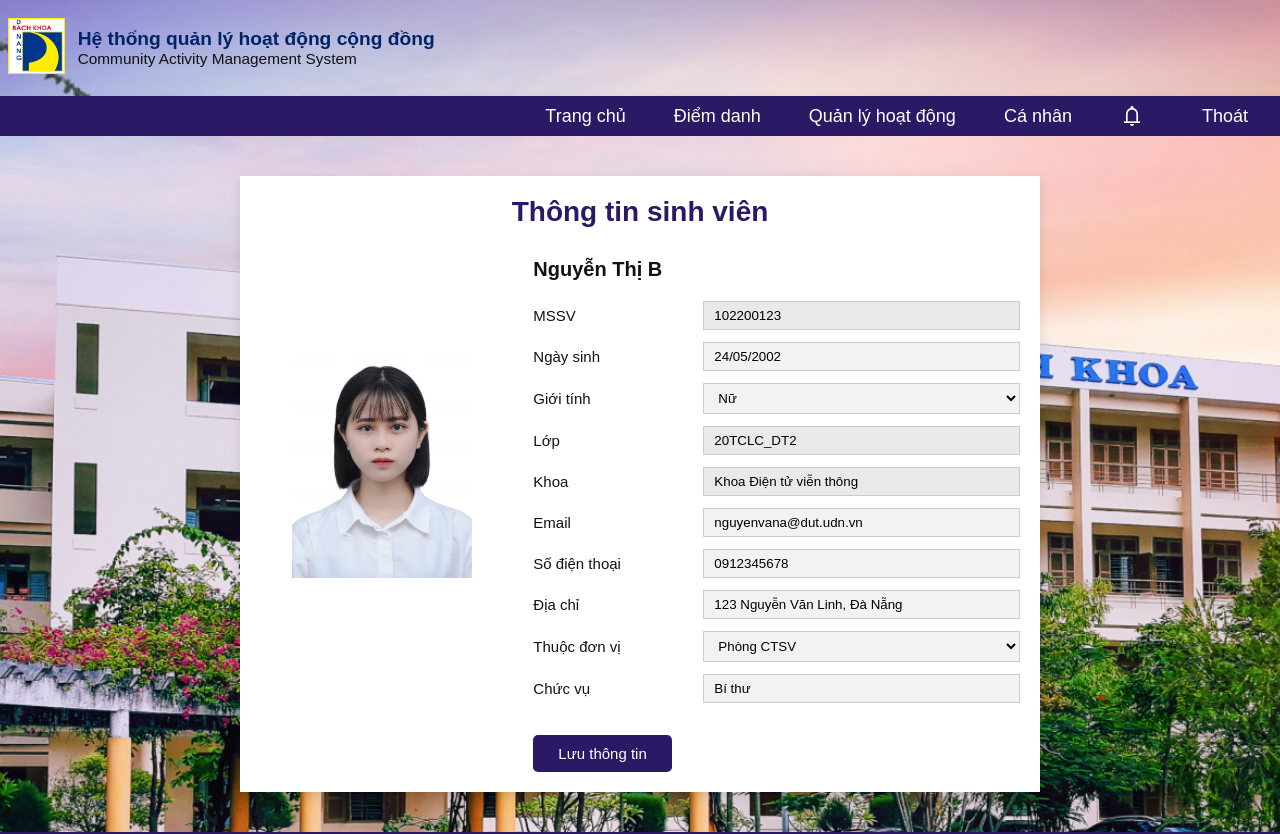
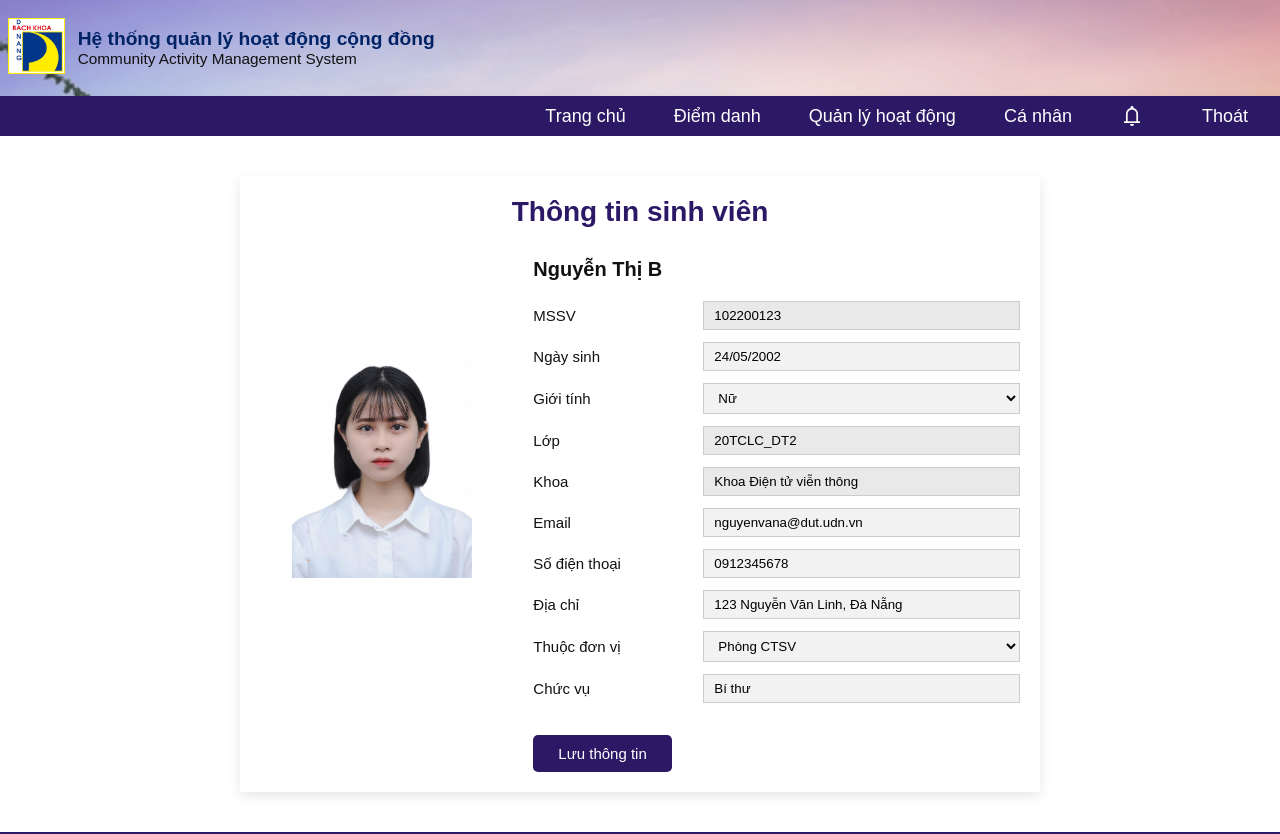
Before and after one commit to hami308/PBL6_QUANLY_HDCD, a React (Vite) app: page /student-infor in a window 1280 px wide. Shown: the top 834 px of the page. Built offline with nearby package versions, Linux system fonts and the light colour scheme.

Commit message:
update studentinfor.css

```diff
--- a/src/components/Student/ManageActivity_Student/ManageActivity_Student.css
+++ b/src/components/Student/ManageActivity_Student/ManageActivity_Student.css
@@ -95,11 +95,10 @@
   font-weight: 500;
   font-size: 15px;
   transition: color 0.2s ease;
-<<<<<<< HEAD
+
   background:none;
   padding: 0;
-=======
->>>>>>> 42c93f2 (Update ManageActivity_Student.css)
+
 
 }
 
--- a/src/components/Student/StudentInfor/StudentInfor.css
+++ b/src/components/Student/StudentInfor/StudentInfor.css
@@ -1,9 +1,11 @@
 .student-info-background {
-  background: url("../../../assets/images/anhnen.jpg") no-repeat center center fixed;
+  /* background: url("../../../assets/images/anhnen.jpg") no-repeat center center fixed; */
+  background-color: white;
   padding: 40px 0;
   height: auto;
   width: 100vw;
   background-size: cover;
+
 }
 .student-info-container {
   background-color: #fff;
@@ -11,6 +13,7 @@
   max-width: 800px;
   margin: 0 auto;
   box-shadow: 0 4px 12px rgba(0, 0, 0, 0.1);
+  /* border: 2px solid black; */
 }
 
 .title {
```
